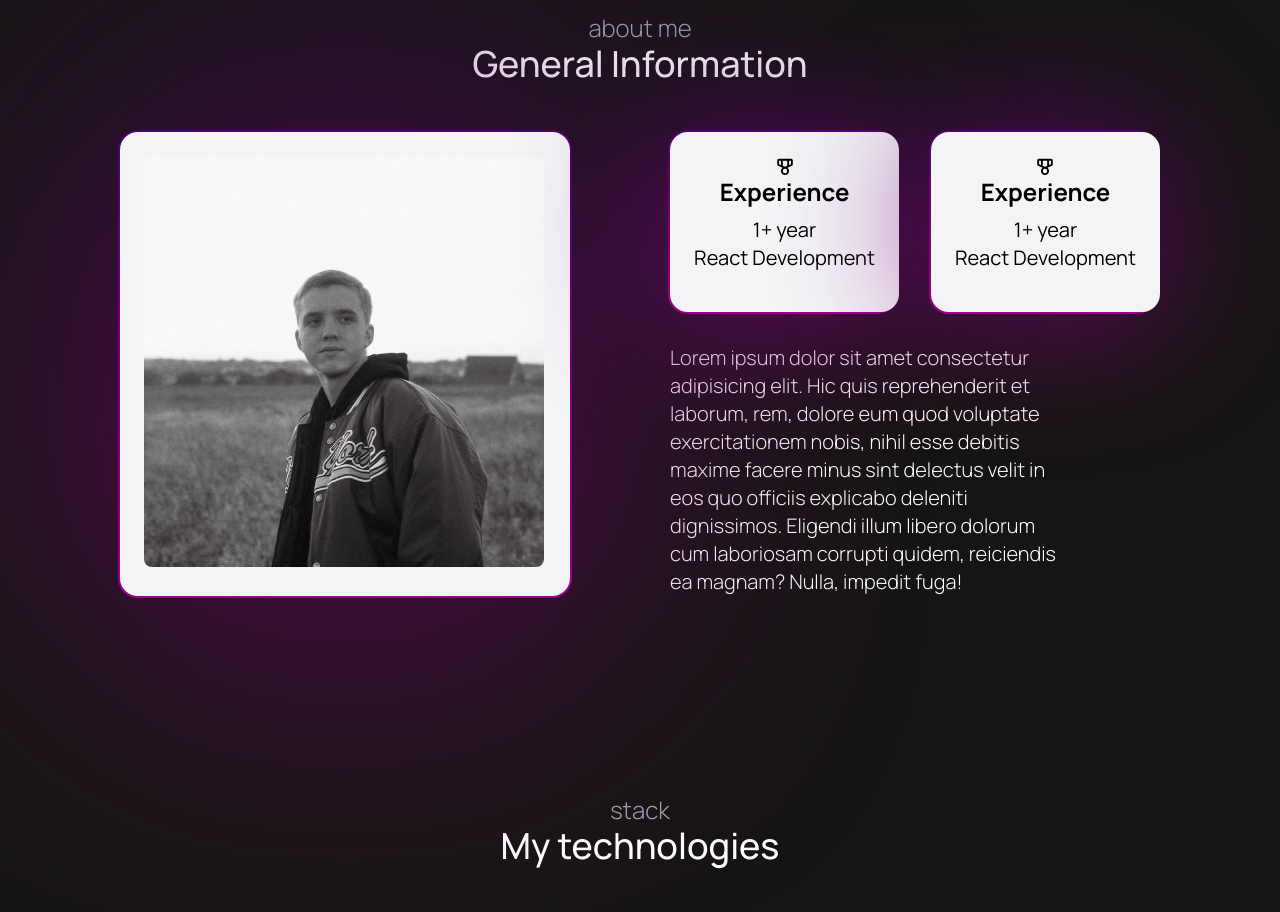
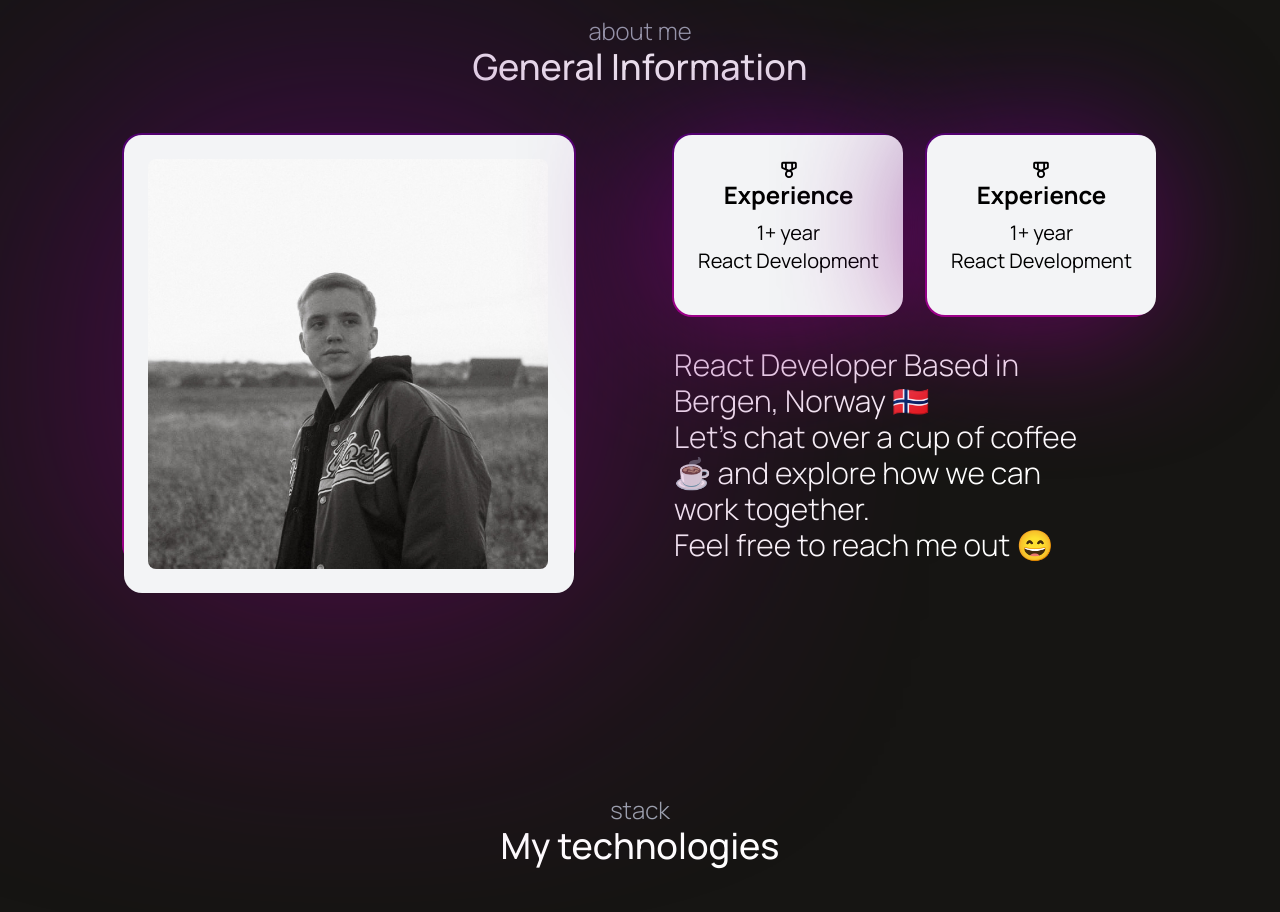
Before and after one commit to maryniukk/portfolio, a Next.js app: page / in a window 1280 px wide. Shown: the part 960-1872 px from the top of the page. Built offline with nearby package versions, Linux system fonts and the light colour scheme.

Commit message:
try agaiiin

```diff
--- a/src/app/page.tsx
+++ b/src/app/page.tsx
@@ -4,10 +4,7 @@ import Information from '@/components/Information/Information';
 import MyProjects from '@/components/MyProjects/MyProjects';
 import Stack from '@/components/Stack/Stack';
 
-type Props = {
-	subTitle: string;
-	Title: string;
-};
+type Props = {};
 export default function Home() {
 	return (
 		<main className='flex text-5xl min-h-screen flex-col justify-between text-white snap-mandatory snap-y'>
--- a/src/components/AboutMe/AboutCard/AboutCard.tsx
+++ b/src/components/AboutMe/AboutCard/AboutCard.tsx
@@ -23,9 +23,8 @@ export default function AboutCard({}: Props) {
 			<NeonGradientCard className='relative max-w-sm transition-transform duration-300 ease-in-out hover:scale-105'>
 				<span className='pointer-events-none z-10 h-full whitespace-pre-wrap bg-gradient-to-br from-[#ff00aa] from-35% to-[#00FFF1] bg-clip-text text-center text-2xl font-bold leading-none tracking-tighter text-transparent dark:drop-shadow-[0_5px_5px_rgba(0,0,0,0.8)]'>
 					<Image
-						className='rounded-lg transition-transform duration-300 ease-in-out hover:scale-110'
+						className='rounded-lg transition-transform w-[400px] duration-300 ease-in-out hover:scale-110'
 						src={image}
-						width={400}
 						alt=''
 					/>
 				</span>
--- a/src/components/ContactMe/ContactMe.tsx
+++ b/src/components/ContactMe/ContactMe.tsx
@@ -1,17 +1,15 @@
 import Heading from '../ui/Heading';
 import MailForm from './MailForm';
 
-type Props = {
-	Title: string;
-};
+type Props = {};
 
-export default function ContactMe({ Title }: Props) {
+export default function ContactMe({}: Props) {
 	return (
 		<section
 			id='contact'
 			className='min-h-screen flex flex-col justify-center snap-center'
 		>
-			<Heading Title='Contact Me' />
+			<Heading Title='Contact Me' subTitle='' />
 			<div className='px-4 md:px-12 pt-8 md:pt-8 justify-around flex'>
 				<div className='bg-[#1E1E1E] w-full md:w-[700px] lg:w-[900px] h-auto rounded-2xl'>
 					<div className='p-4 md:p-12'>
--- a/src/components/ContactMe/MailForm.tsx
+++ b/src/components/ContactMe/MailForm.tsx
@@ -8,10 +8,10 @@ export default function MailForm({}: Props) {
 	const [result, setResult] = React.useState('');
 	const { toast } = useToast();
 
-	const onSubmit = async (event) => {
+	const onSubmit = async (event: React.FormEvent<HTMLFormElement>) => {
 		event.preventDefault();
 		setResult('Sending...');
-		const formData = new FormData(event.target);
+		const formData = new FormData(event.currentTarget);
 
 		const response = await fetch('https://api.web3forms.com/submit', {
 			method: 'POST',
@@ -22,7 +22,7 @@ export default function MailForm({}: Props) {
 
 		if (data.success) {
 			setResult('Form Submitted Successfully');
-			event.target.reset();
+			event.currentTarget.reset();
 		} else {
 			console.log('Error', data);
 			setResult(data.message);
@@ -56,7 +56,7 @@ export default function MailForm({}: Props) {
 				onClick={() => {
 					toast({
 						title: 'Looking forward to meet you 😄',
-						description: '123123',
+						description: '',
 					});
 				}}
 				type='submit'
--- a/src/components/Information/Card.tsx
+++ b/src/components/Information/Card.tsx
@@ -2,13 +2,14 @@ import cardImage from '@/assets/aboutImage.jpg';
 import Image from 'next/image';
 import { NeonGradientCard } from '../magicui/neon-gradient-card';
 import CardInfo from './CardInfo';
+
 type Props = {};
 
 export default function Card({}: Props) {
 	return (
-		<div className='pt-12 flex flex-col md:flex-row ml-auto mr-auto gap-6 md:gap-[100px]'>
+		<div className='pt-12 flex flex-col mdForInfo:flex-row ml-auto mr-auto gap-6 mdForInfo:gap-[100px]'>
 			<div className='flex items-center justify-center mx-auto'>
-				<NeonGradientCard className='min-w-[300px] md:min-w-[450px] relative max-w-xs md:max-w-sm transition-transform duration-300 ease-in-out hover:scale-105'>
+				<NeonGradientCard className='min-w-[300px] mdForInfo:min-w-[450px] relative max-w-xs mdForInfo:max-w-sm transition-transform duration-300 ease-in-out hover:scale-105'>
 					<span className='pointer-events-none z-10 h-full whitespace-pre-wrap bg-gradient-to-br from-[#ff00aa] from-35% to-[#00FFF1] bg-clip-text text-center text-2xl font-bold leading-none tracking-tighter text-transparent dark:drop-shadow-[0_5px_5px_rgba(0,0,0,0.8)]'>
 						<Image
 							className='rounded-lg transition-transform duration-300 ease-in-out hover:scale-110'
@@ -20,18 +21,18 @@ export default function Card({}: Props) {
 					</span>
 				</NeonGradientCard>
 			</div>
-			<div className='flex flex-col items-center md:items-start'>
-				<div className='flex flex-col md:flex-row gap-4 md:gap-8'>
+			<div className='flex flex-col items-center mdForInfo:items-start'>
+				<div className='flex flex-col mdForInfo:flex-row gap-4 mdForInfo:gap-6'>
 					<CardInfo />
 					<CardInfo />
 				</div>
-				<p className='w-full md:w-[400px] pt-8 font-light text-lg md:text-xl text-center md:text-left'>
-					Lorem ipsum dolor sit amet consectetur adipisicing elit. Hic quis
-					reprehenderit et laborum, rem, dolore eum quod voluptate
-					exercitationem nobis, nihil esse debitis maxime facere minus sint
-					delectus velit in eos quo officiis explicabo deleniti dignissimos.
-					Eligendi illum libero dolorum cum laboriosam corrupti quidem,
-					reiciendis ea magnam? Nulla, impedit fuga!
+				<p className='w-full mdForInfo:w-[430px] pt-8 font-light text-lg mdForInfo:text-3xl text-center mdForInfo:text-left'>
+					React Developer Based in Bergen, Norway 🇳🇴
+					<br />
+					Let&apos;s chat over a cup of coffee ☕ and explore how we can work
+					together.
+					<br />
+					Feel free to reach me out 😄
 				</p>
 			</div>
 		</div>
--- a/tailwind.config.ts
+++ b/tailwind.config.ts
@@ -1,97 +1,88 @@
-import type { Config } from "tailwindcss"
+import type { Config } from 'tailwindcss';
 
 const config: Config = {
-  darkMode: ["class"],
+	darkMode: ['class'],
 	content: [
 		'./pages/**/*.{ts,tsx}',
 		'./components/**/*.{ts,tsx}',
 		'./app/**/*.{ts,tsx}',
 		'./src/**/*.{ts,tsx}',
 	],
-  prefix: "",
+	prefix: '',
 	theme: {
 		container: {
 			center: true,
-      padding: "2rem",
+			padding: '2rem',
 			screens: {
-        "2xl": "1400px",
+				'2xl': '1400px',
 			},
 		},
 		screens: {
 			sm: '640px',
-      // => @media (min-width: 640px) { ... }
-
 			md: '930px',
-      // => @media (min-width: 768px) { ... }
-
-
+			mdForInfo: '1060px',
 			lg: '1024px',
-      // => @media (min-width: 1024px) { ... }
-
 			xl: '1280px',
-      // => @media (min-width: 1280px) { ... }
-
 			'2xl': '1536px',
-      // => @media (min-width: 1536px) { ... }
 		},
 		extend: {
 			colors: {
-        border: "hsl(var(--border))",
-        input: "hsl(var(--input))",
-        ring: "hsl(var(--ring))",
-        background: "hsl(var(--background))",
-        foreground: "hsl(var(--foreground))",
+				border: 'hsl(var(--border))',
+				input: 'hsl(var(--input))',
+				ring: 'hsl(var(--ring))',
+				background: 'hsl(var(--background))',
+				foreground: 'hsl(var(--foreground))',
 				primary: {
-          DEFAULT: "hsl(var(--primary))",
-          foreground: "hsl(var(--primary-foreground))",
+					DEFAULT: 'hsl(var(--primary))',
+					foreground: 'hsl(var(--primary-foreground))',
 				},
 				secondary: {
-          DEFAULT: "hsl(var(--secondary))",
-          foreground: "hsl(var(--secondary-foreground))",
+					DEFAULT: 'hsl(var(--secondary))',
+					foreground: 'hsl(var(--secondary-foreground))',
 				},
 				destructive: {
-          DEFAULT: "hsl(var(--destructive))",
-          foreground: "hsl(var(--destructive-foreground))",
+					DEFAULT: 'hsl(var(--destructive))',
+					foreground: 'hsl(var(--destructive-foreground))',
 				},
 				muted: {
-          DEFAULT: "hsl(var(--muted))",
-          foreground: "hsl(var(--muted-foreground))",
+					DEFAULT: 'hsl(var(--muted))',
+					foreground: 'hsl(var(--muted-foreground))',
 				},
 				accent: {
-          DEFAULT: "hsl(var(--accent))",
-          foreground: "hsl(var(--accent-foreground))",
+					DEFAULT: 'hsl(var(--accent))',
+					foreground: 'hsl(var(--accent-foreground))',
 				},
 				popover: {
-          DEFAULT: "hsl(var(--popover))",
-          foreground: "hsl(var(--popover-foreground))",
+					DEFAULT: 'hsl(var(--popover))',
+					foreground: 'hsl(var(--popover-foreground))',
 				},
 				card: {
-          DEFAULT: "hsl(var(--card))",
-          foreground: "hsl(var(--card-foreground))",
+					DEFAULT: 'hsl(var(--card))',
+					foreground: 'hsl(var(--card-foreground))',
 				},
 			},
 			borderRadius: {
-        lg: "var(--radius)",
-        md: "calc(var(--radius) - 2px)",
-        sm: "calc(var(--radius) - 4px)",
+				lg: 'var(--radius)',
+				md: 'calc(var(--radius) - 2px)',
+				sm: 'calc(var(--radius) - 4px)',
 			},
 			keyframes: {
-        "accordion-down": {
-          from: { height: "0" },
-          to: { height: "var(--radix-accordion-content-height)" },
+				'accordion-down': {
+					from: { height: '0' },
+					to: { height: 'var(--radix-accordion-content-height)' },
 				},
-        "accordion-up": {
-          from: { height: "var(--radix-accordion-content-height)" },
-          to: { height: "0" },
+				'accordion-up': {
+					from: { height: 'var(--radix-accordion-content-height)' },
+					to: { height: '0' },
 				},
 			},
 			animation: {
-        "accordion-down": "accordion-down 0.2s ease-out",
-        "accordion-up": "accordion-up 0.2s ease-out",
+				'accordion-down': 'accordion-down 0.2s ease-out',
+				'accordion-up': 'accordion-up 0.2s ease-out',
 			},
 		},
 	},
-  plugins: [require("tailwindcss-animate")],
+	plugins: [require('tailwindcss-animate')],
 };
 
 export default config;
```
Also changed, not shown: src/components/magicui/sparkles-text.tsx (+15 -15 lines), src/components/ui/Heading.tsx (+6 -9 lines). Lines whose indentation alone changed are shown as unchanged.
